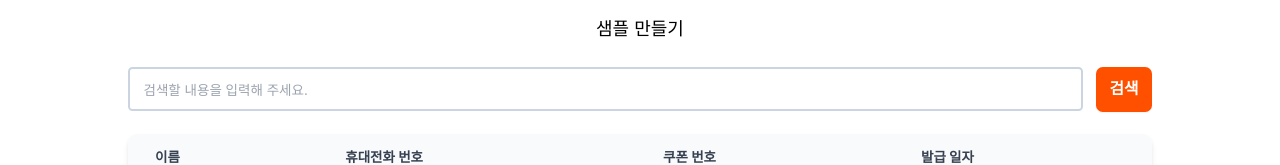
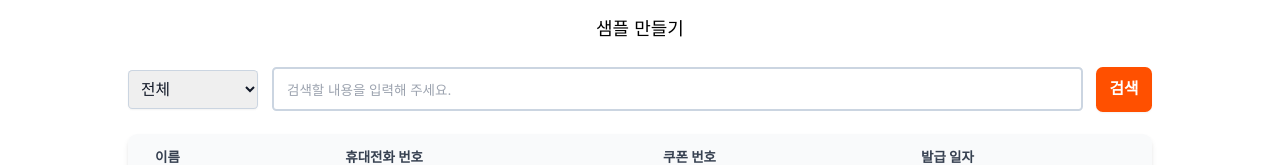
Before and after one commit to sadie100/smilegate-assignment, a Next.js app in the folder client/: page /coupons/management in a window 1280 px wide. Shown: the part 144-309 px from the top of the page. Built offline with nearby package versions, Linux system fonts and the light colour scheme; no server answers.

Commit message:
Feat : 검색 기능 구현

```diff
--- a/client/src/components/common/FormItem.tsx
+++ b/client/src/components/common/FormInput.tsx
@@ -8,7 +8,7 @@ type FormItemType = {
   validation?: RegisterOptions<FieldValues, string> | undefined;
   placeholder?: string;
 };
-const FormItem = ({
+const FormInput = ({
   type,
   name,
   validation,
@@ -39,4 +39,4 @@ const FormItem = ({
   );
 };
 
-export default FormItem;
+export default FormInput;
--- a/client/src/components/pages/couponManage/SearchForm.tsx
+++ b/client/src/components/pages/couponManage/SearchForm.tsx
@@ -1,18 +1,25 @@
 import { FormProvider, useForm } from "react-hook-form";
-import FormItem from "@/components/common/FormItem";
+import FormInput from "@/components/common/FormInput";
 import { useContext } from "react";
 import { CouponContext } from "@/contexts/couponContext";
 
 const SearchForm = () => {
   const { dispatch } = useContext(CouponContext);
   const methods = useForm();
-  const { handleSubmit } = methods;
-
+  const { handleSubmit, register, watch } = methods;
   const handleSearch = (data: any) => {
     const { searchStr } = data;
     dispatch({
       type: "SEARCH_UPDATE",
       payload: searchStr,
+    });
+  };
+
+  const handleChange = () => {
+    const val = watch("category");
+    dispatch({
+      type: "CATEGORY_UPDATE",
+      payload: val,
     });
   };
 
@@ -23,10 +30,24 @@ const SearchForm = () => {
         onSubmit={handleSubmit(handleSearch)}
         className="flex justify-center items-center gap-3 w-full"
       >
-        <FormItem
+        <select
+          {...register("category", {
+            onChange: handleChange,
+          })}
+          name="category"
+          className="block rounded border-0 p-2 text-gray-900 shadow-sm ring-1 ring-inset ring-slate-300 sm:max-w-xs sm:text-sm sm:leading-6"
+        >
+          <option value="*">전체</option>
+          <option value="name">이름</option>
+          <option value="phone">휴대전화 번호</option>
+        </select>
+        <FormInput
           name="searchStr"
           type="search"
           placeholder="검색할 내용을 입력해 주세요."
+          validation={{
+            setValueAs: (val) => val.replaceAll("-", ""),
+          }}
         />
         <button
           type="submit"
--- a/client/src/components/pages/couponReserve/CouponForm.tsx
+++ b/client/src/components/pages/couponReserve/CouponForm.tsx
@@ -1,7 +1,7 @@
 import { FormProvider, useForm } from "react-hook-form";
 import { useContext } from "react";
 import { ModalContext } from "@/contexts/modalContext";
-import FormItem from "@/components/common/FormItem";
+import FormInput from "@/components/common/FormInput";
 
 const CouponForm = () => {
   const {
@@ -20,14 +20,14 @@ const CouponForm = () => {
         onSubmit={handleSubmit(onSubmit)}
         className="flex flex-col justify-stretch items-stretch gap-3 w-full"
       >
-        <FormItem
+        <FormInput
           name="name"
           type="text"
           validation={{ required: "이름을 입력해 주세요." }}
           label="이름"
           placeholder="이름을 입력해 주세요."
         />
-        <FormItem
+        <FormInput
           name="phone"
           type="text"
           validation={{
--- a/client/src/contexts/couponContext.tsx
+++ b/client/src/contexts/couponContext.tsx
@@ -11,7 +11,7 @@ interface ICoupon {
 interface InitialStateType {
   data: ICoupon[];
   search: string;
-  category: "name" | "phone";
+  category: "name" | "phone" | "*";
   currentPage: number;
   totalPage: number;
 }
@@ -19,7 +19,7 @@ interface InitialStateType {
 const initialState: InitialStateType = {
   data: [],
   search: "",
-  category: "name",
+  category: "*",
   currentPage: 1,
   totalPage: 1,
 };
@@ -35,7 +35,7 @@ type ActionType =
     }
   | {
       type: "CATEGORY_UPDATE";
-      payload: "name" | "phone";
+      payload: "name" | "phone" | "*";
     }
   | { type: "CURPAGE_UPDATE"; payload: number }
   | { type: "TOTALPAGE_UPDATE"; payload: number };
@@ -121,7 +121,7 @@ export const CouponProvider = ({ children }: { children: ReactNode }) => {
     (async () => {
       await handleSearch();
     })();
-  }, [search, category, currentPage]);
+  }, [search, currentPage]);
 
   return (
     <CouponContext.Provider value={{ state, dispatch }}>
```
Also changed, not shown: 1 other file (tests, documents, lock files or other folders).
